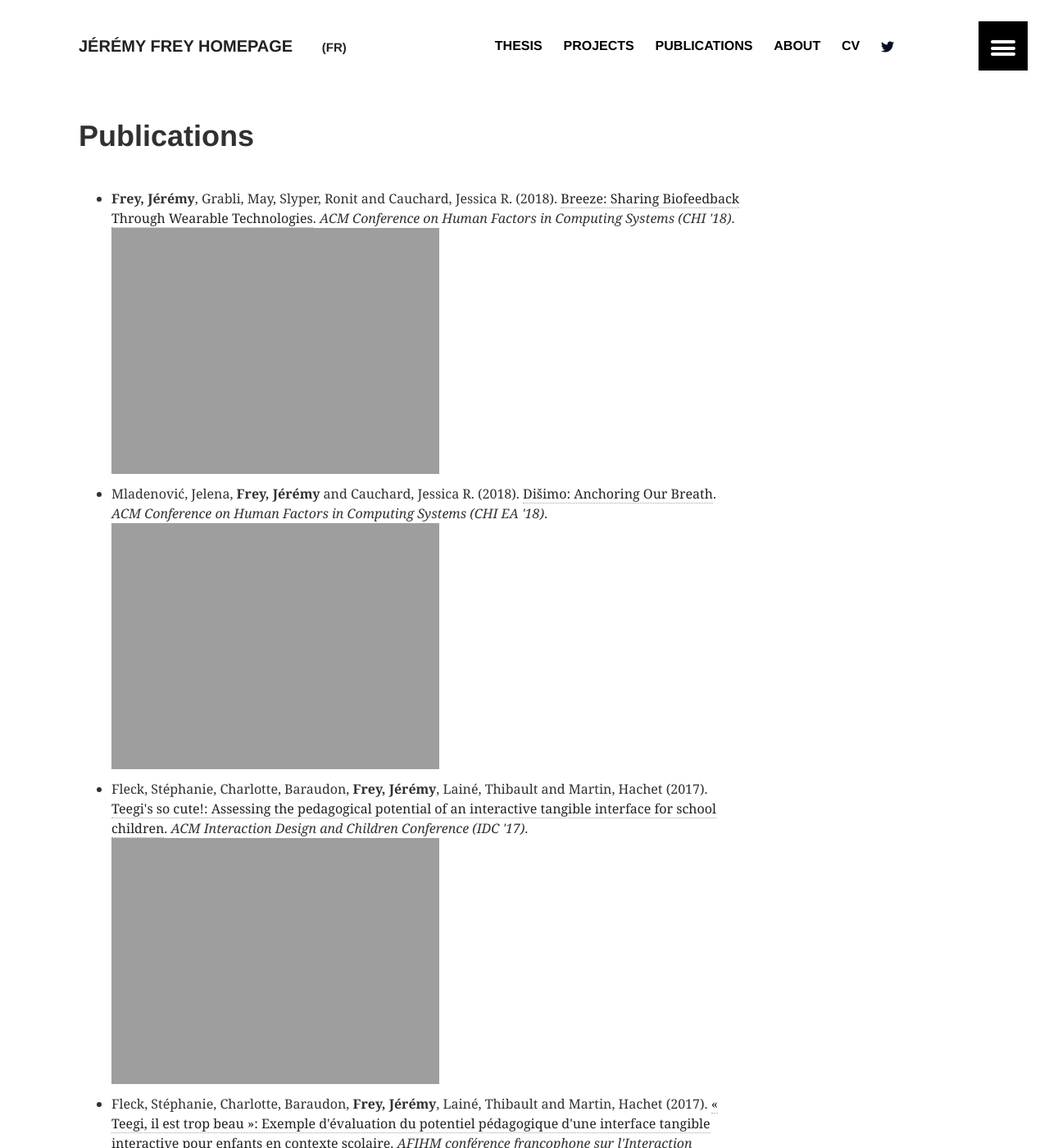
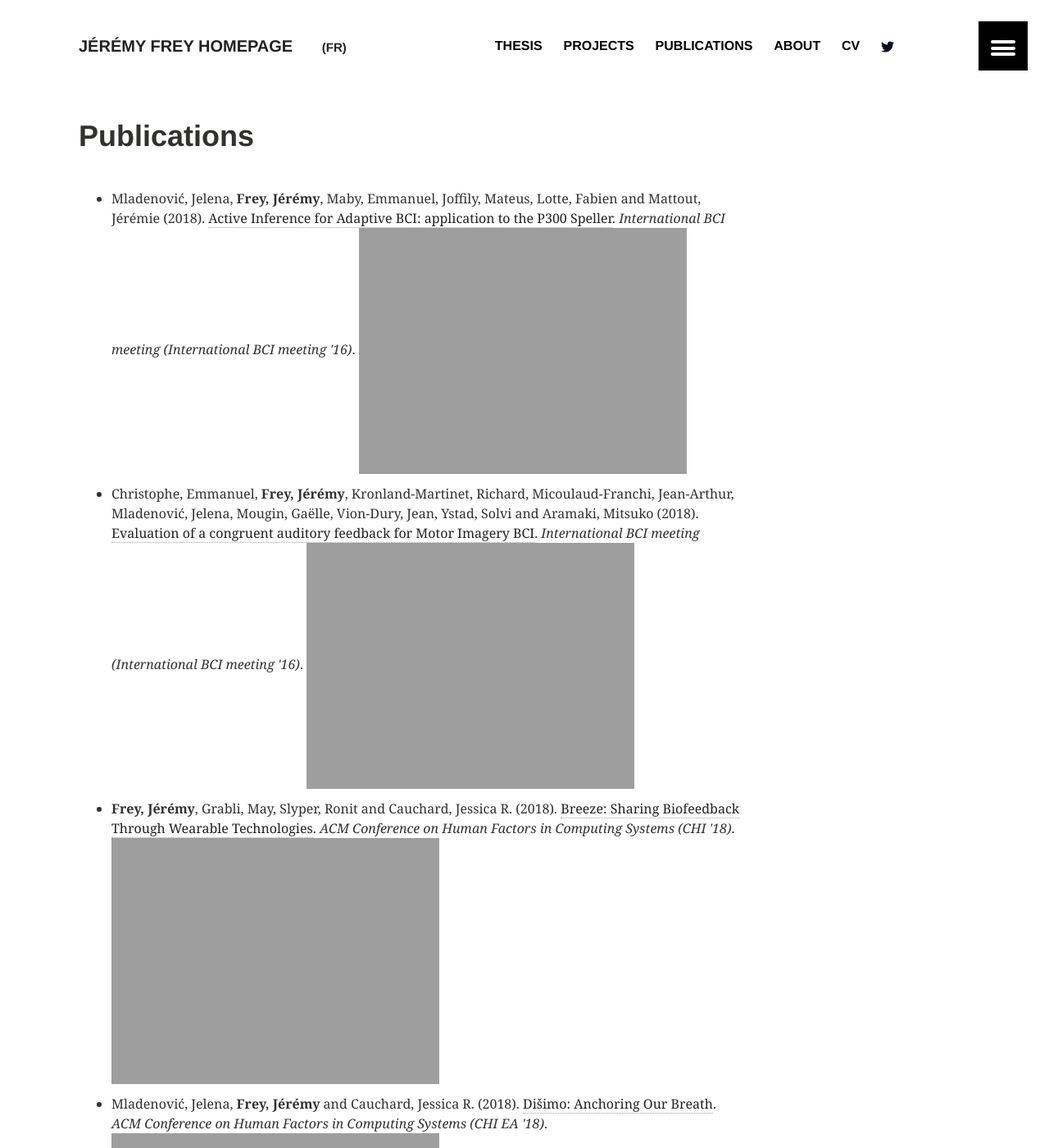
Before and after one commit to jfrey-xx/jfrey-xx.github.io, a Jekyll site: the page built from _pages/publications.md, in a window 1280 px wide and 1400 px high. Shown: the whole window at 82% size. Built offline with Jekyll 4.4.1, drawn with Linux system fonts in a browser that asks for light colours; some of the changed text lies outside the part shown.

Commit message:
update publi with bci meeting, also news

```diff
--- a/_data/publications.yml
+++ b/_data/publications.yml
@@ -662,16 +662,12 @@
   - family: Martin
     given: Hachet
   issued:
-    year: 2017
-  year: 2017
+    year: 2018
+  year: 2018
   title: "Teegi's so cute!: Assessing the pedagogical potential of an interactive tangible interface for school children"
   type: paper-conference
   abbreviation: "IDC '17"
   project: "teegi"
-
-
-
-
 
 - URL: https://hal.inria.fr/hal-01720265/
   container-title: ACM Conference on Human Factors in Computing Systems
@@ -721,3 +717,60 @@
   project: "breeze"
   pdf-link: "https://hal.inria.fr/hal-01708620/document"
   DOI: 10.1145/3173574.3174219
+
+
+- URL: https://hal.inria.fr/hal-01794900
+  container-title: "International BCI meeting"
+  author:
+  - family: Christophe
+    given: Emmanuel
+  - family: Frey
+    given:
+    - ! "Jérémy"
+    me: true
+  - family: "Kronland-Martinet"
+    given: Richard
+  - family: "Micoulaud-Franchi"
+    given: "Jean-Arthur"
+  - family: "Mladenović"
+    given: "Jelena"
+  - family: Mougin
+    given: "Gaëlle"
+  - family: "Vion-Dury"
+    given: Jean
+  - family:  Ystad
+    given: Solvi
+  - family: Aramaki
+    given: Mitsuko
+  issued:
+    year: 2018
+  year: 2018
+  title: "Evaluation of a congruent auditory feedback for Motor Imagery BCI"
+  type: paper-conference
+  abbreviation: "International BCI meeting '16"
+  pdf-link: "https://hal.inria.fr/hal-01794900/document"
+
+- URL: https://hal.inria.fr/hal-01796754
+  container-title: "International BCI meeting"
+  author:
+  - family: "Mladenović"
+    given: "Jelena"
+  - family: Frey
+    given:
+    - ! "Jérémy"
+    me: true
+  - family: Maby
+    given: Emmanuel
+  - family: Joffily
+    given: Mateus
+  - family: Lotte
+    given: Fabien
+  - family: Mattout
+    given: "Jérémie"
+  issued:
+    year: 2018
+  year: 2018
+  title: "Active Inference for Adaptive BCI: application to the P300 Speller"
+  type: paper-conference
+  abbreviation: "International BCI meeting '16"
+  pdf-link: "https://hal.inria.fr/hal-01796754/document"
```
Also changed, not shown: _posts/2018-05-21-BCI-Meeting-2018.md (added, +5 -0 lines).
